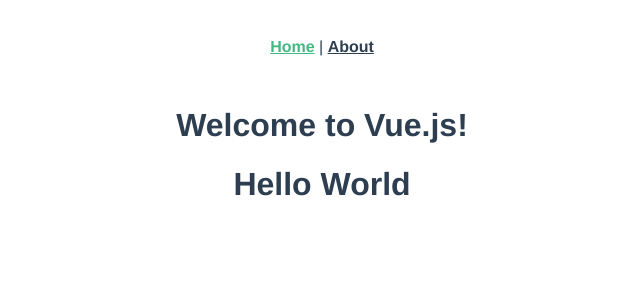
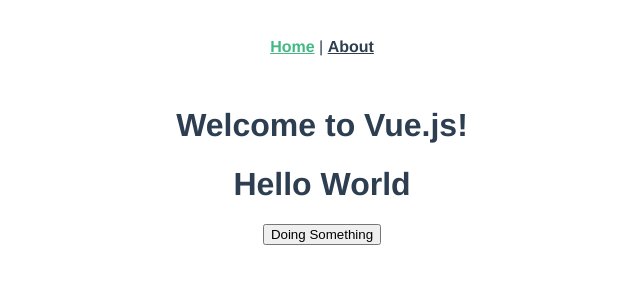
Before and after one commit to leonshimizu/simple-mini-capstone-vue-app, a Vue app: page / in a window 1280 px wide. Shown: the top 300 px of the page, without its empty margins (318-958 px from the left). Built offline with nearby package versions, Linux system fonts and the light colour scheme.

Commit message:
added do something button

```diff
--- a/src/views/Home.vue
+++ b/src/views/Home.vue
@@ -2,6 +2,7 @@
   <div class="home">
     <h1>{{ message }}</h1>
     <h1>{{ firstMessage }}</h1>
+    <button v-on:click="doSomething">Doing Something</button>
   </div>
 </template>
 
@@ -16,6 +17,10 @@ export default {
     };
   },
   created: function() {},
-  methods: {}
+  methods: {
+    doSomething: function() {
+      console.log("doing something");
+    }
+  }
 };
 </script>
```
